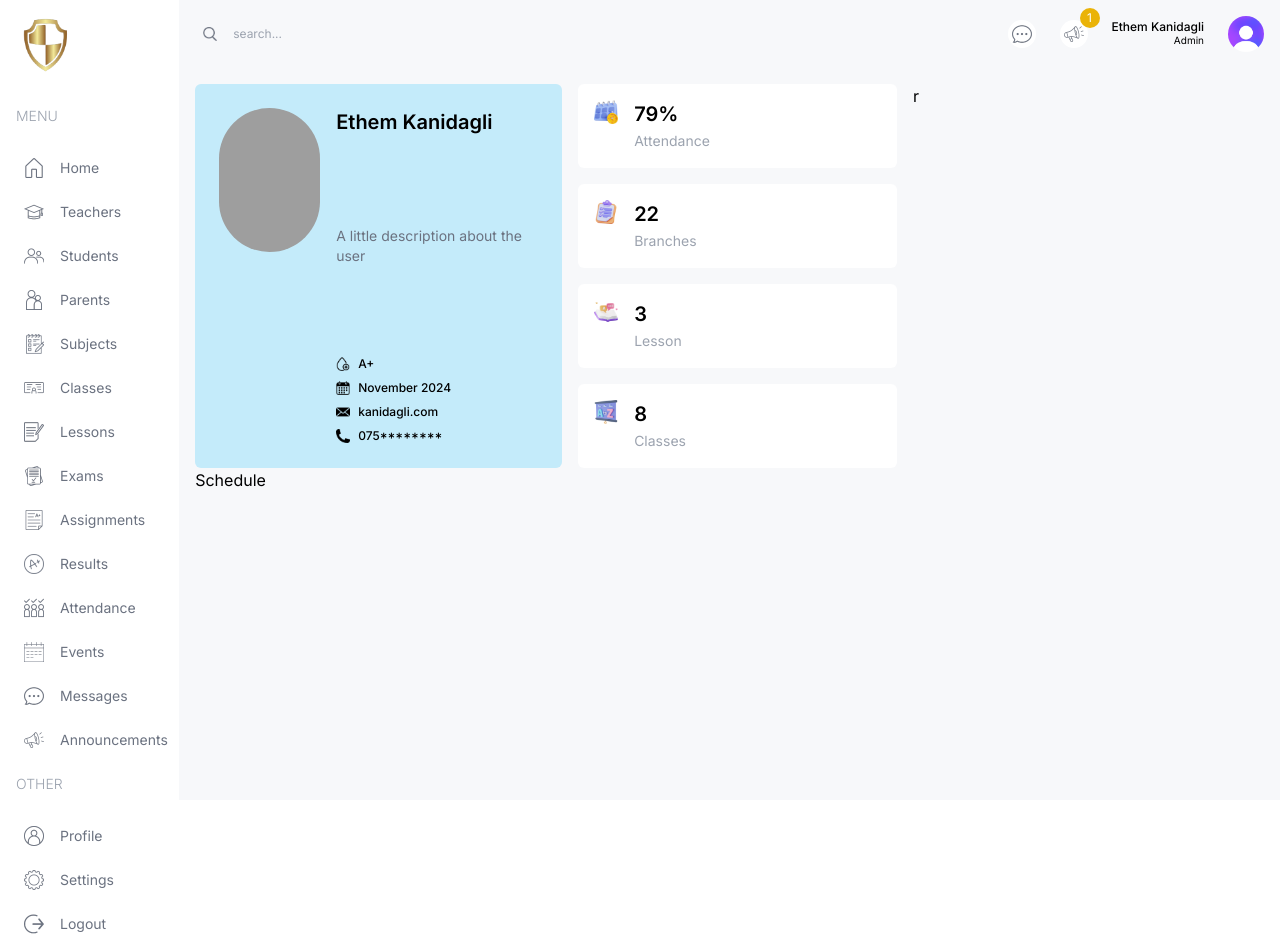
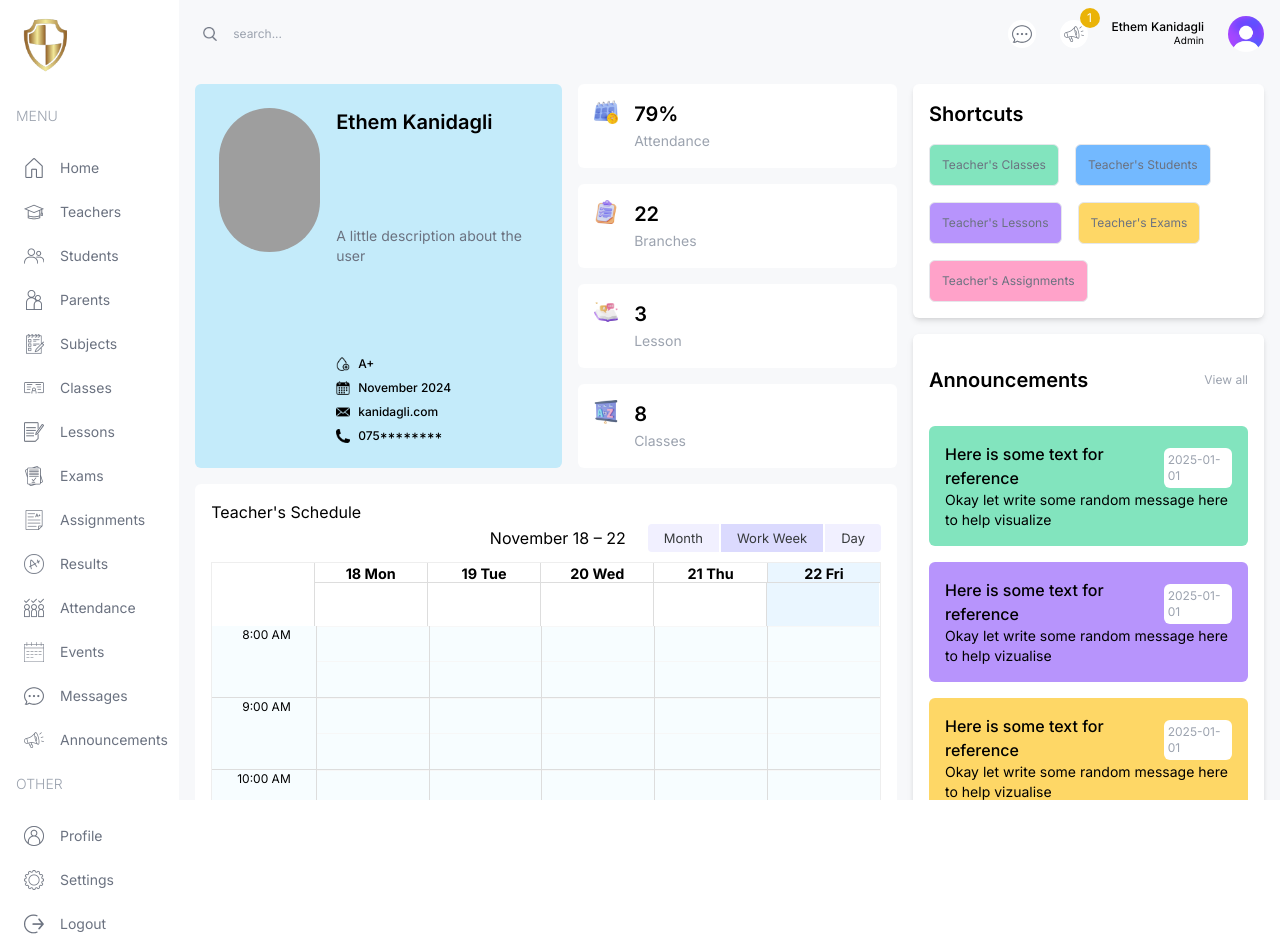
Before and after one commit to BabaVo55/Ui-School-Dashboard, a Next.js app: page /list/teachers/1 in a window 1280 px wide. Built offline with nearby package versions, Linux system fonts and the light colour scheme; grey boxes are pictures that could not be loaded.

Commit message:
added new function

```diff
--- a/src/app/(dashboard)/list/teachers/[id]/page.tsx
+++ b/src/app/(dashboard)/list/teachers/[id]/page.tsx
@@ -1,4 +1,7 @@
+import Announcements from '@/components/Announcements'
+import BigCalendar from '@/components/BigCalender'
 import Image from 'next/image'
+import Link from 'next/link'
 import React from 'react'
 
 export default function SingleTeacherPage() {
@@ -44,28 +47,28 @@ export default function SingleTeacherPage() {
                 {/* SMALL CARDS */}
                 <div className='flex-1 flex gap-4 justify-between flex-wrap'>
                     {/* Cards */}
-                    <div className='bg-white p-4 rounded-md flex gap-4 w-full h-30 md:w-[45%] lg:w-[45%] xl:w-full '>
+                    <div className='bg-white p-4 rounded-md flex gap-4 w-full md:w-[45%] lg:w-[45%] xl:w-full 2xl:w-full'>
                         <Image src="/singleAttendance.png" width={24} height={24} className='w-6 h-6' alt=""  />
                         <div className=''>
                             <h1 className='text-xl font-semibold'>79%</h1>
                             <span className='text-sm text-gray-400'>Attendance</span>
                         </div>
                     </div>
-                    <div className='bg-white p-4 rounded-md flex gap-4 w-full h-30 md:w-[45%] lg:w-[45%] xl:w-full '>
+                    <div className='bg-white p-4 rounded-md flex gap-4 w-full md:w-[45%] lg:w-[45%] xl:w-full 2xl:w-full'>
                         <Image src="/singleBranch.png" width={24} height={24} className='w-6 h-6' alt=""  />
                         <div className=''>
                             <h1 className='text-xl font-semibold'>22</h1>
                             <span className='text-sm text-gray-400'>Branches</span>
                         </div>
                     </div>
-                    <div className='bg-white p-4 rounded-md flex gap-4 w-full h-30 md:w-[45%] lg:w-[45%] xl:w-full '>
+                    <div className='bg-white p-4 rounded-md flex gap-4 w-full md:w-[45%] lg:w-[45%] xl:w-full 2xl:w-full'>
                         <Image src="/singleLesson.png" width={24} height={24} className='w-6 h-6' alt=""  />
                         <div className=''>
                             <h1 className='text-xl font-semibold'>3</h1>
                             <span className='text-sm text-gray-400'>Lesson</span>
                         </div>
                     </div>
-                    <div className='bg-white p-4 rounded-md flex gap-4 w-full h-30 md:w-[45%] lg:w-[45%] xl:w-full  '>
+                    <div className='bg-white p-4 rounded-md flex gap-4 w-full md:w-[45%] lg:w-[45%] xl:w-full 2xl:w-full'>
                         <Image src="/singleClass.png" width={24} height={24} className='w-6 h-6' alt=""  />
                         <div className=''>
                             <h1 className='text-xl font-semibold'>8</h1>
@@ -75,10 +78,26 @@ export default function SingleTeacherPage() {
                 </div>
             </div>
             {/* Bottom */}
-            <div className="">Schedule</div>
+            <div className="mt-4 bg-white rounded-md p-4 h-[800px]">
+                <h1>Teacher&apos;s Schedule</h1>
+                <BigCalendar />
+            </div>
         </div>
         {/* Right */}
-        <div className="w-full xl:w-1/3">r</div>
+        <div className="w-full xl:w-1/3 flex flex-col gap-4">
+            <div className="bg-white p-4 rounded-md shadow-md">
+                <h1 className='text-xl font-semibold'>Shortcuts</h1>
+                <div className="mt-4 flex gap-4 flex-wrap text-xs text-gray-500">
+                    <Link className='p-3 border rounded-md bg-ethemGreenLight' href="/">Teacher&apos;s Classes</Link>
+                    <Link className='p-3 border rounded-md bg-ethemBlueLight' href="/">Teacher&apos;s Students</Link>
+                    <Link className='p-3 border rounded-md bg-ethemPurpleLight' href="/">Teacher&apos;s Lessons</Link>
+                    <Link className='p-3 border rounded-md bg-ethemYellowLight' href="/">Teacher&apos;s Exams</Link>
+                    <Link className='p-3 border rounded-md bg-ethemPinkLight' href="/">Teacher&apos;s Assignments</Link>
+                </div>
+            </div>
+
+            <Announcements />
+        </div>
     </div>
   )
 }
```
